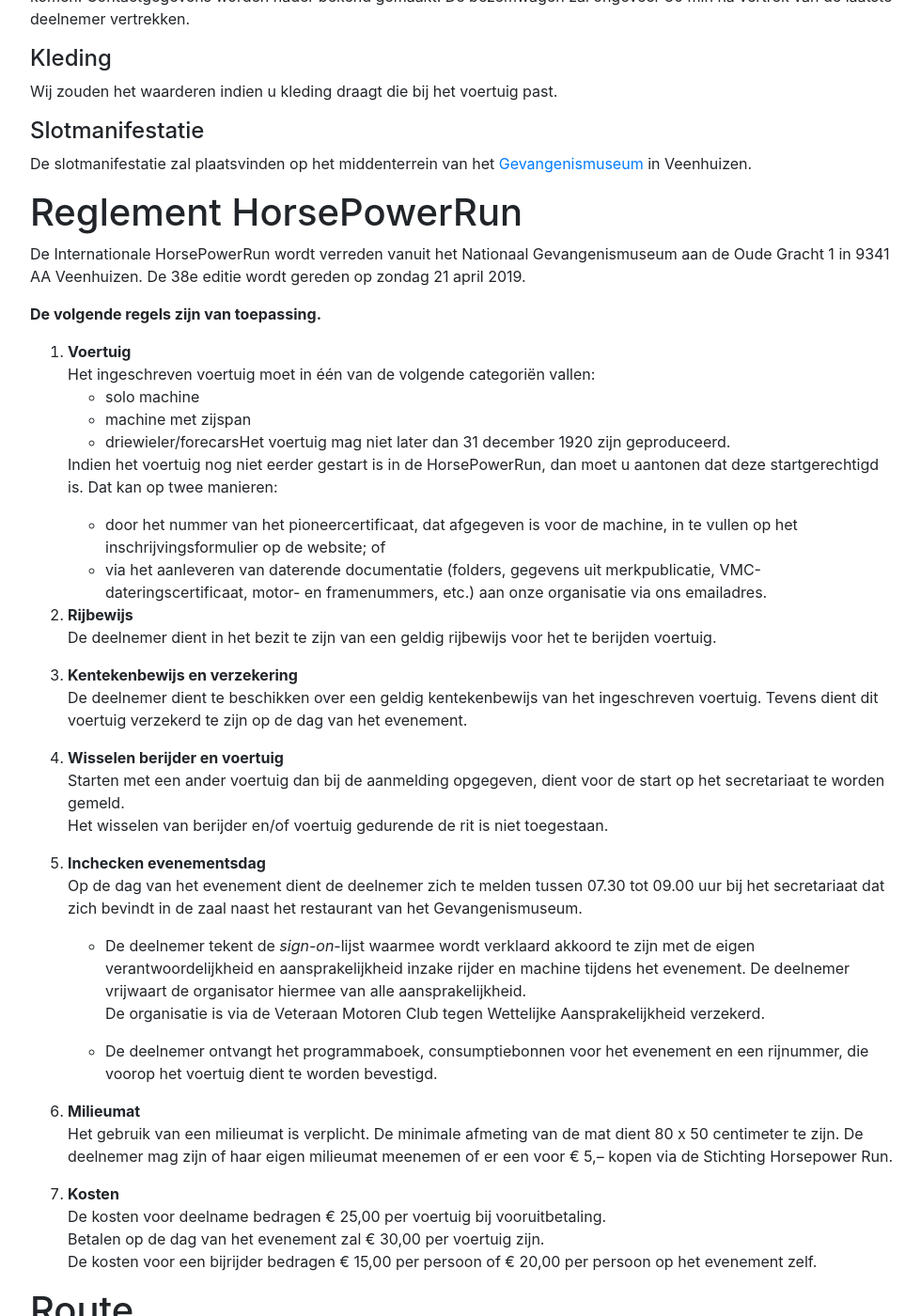
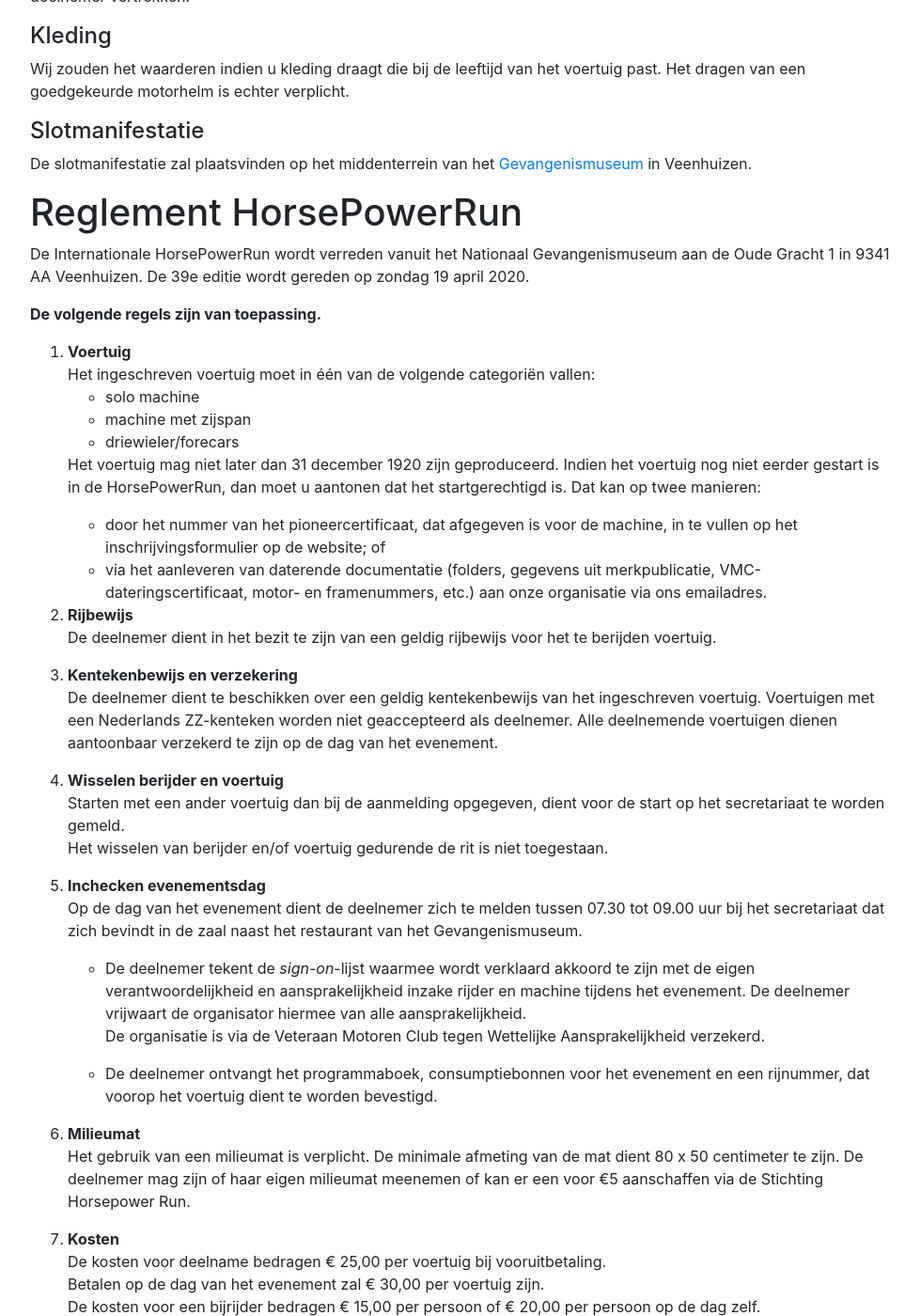
Before and after one commit to nielshuman/HorsePowerRun, a Jekyll site: the page built from nl/info.md, in a window 1280 px wide and 1400 px high, scrolled down 672 px. Shown: the whole window at 94% size, without its empty margins (148-1128 px from the left). Built offline with Jekyll 4.4.1, drawn with Linux system fonts in a browser that asks for light colours; some of the changed text lies outside the part shown.

Commit message:
Update info.md

```diff
--- a/nl/info.md
+++ b/nl/info.md
@@ -23,14 +22,14 @@
 Op de route rijdt een bezemwagen die uitvallers met hun machines oppikt. Er kan ook telefonisch contact opgenomen worden met de bezemwagen indien een deelnemer bijvoorbeeld van de route is geraakt om weer terug op de route te komen. Contactgegevens worden nader bekend gemaakt. De bezemwagen zal ongeveer 30 min na vertrek van de laatste deelnemer vertrekken.
 
 #### Kleding
-Wij zouden het waarderen indien u kleding draagt die bij het voertuig past.
+Wij zouden het waarderen indien u kleding draagt die bij de leeftijd van het voertuig past. Het dragen van een goedgekeurde motorhelm is echter verplicht.
 
 #### Slotmanifestatie
 De slotmanifestatie zal plaatsvinden op het middenterrein van het [Gevangenismuseum](http://www.gevangenismuseum.nl/) in Veenhuizen.
 
 # Reglement HorsePowerRun {#b}
 
-De Internationale HorsePowerRun wordt verreden vanuit het Nationaal Gevangenismuseum aan de Oude Gracht 1 in 9341 AA Veenhuizen. De 38e editie wordt gereden op zondag 21 april 2019.
+De Internationale HorsePowerRun wordt verreden vanuit het Nationaal Gevangenismuseum aan de Oude Gracht 1 in 9341 AA Veenhuizen. De 39e editie wordt gereden op zondag 19 april 2020.
 
 **De volgende regels zijn van toepassing.**
 
@@ -38,16 +37,17 @@
     Het ingeschreven voertuig moet in één van de volgende categoriën vallen:
     - solo machine
     - machine met zijspan
-    - driewieler/forecarsHet voertuig mag niet later dan 31 december 1920 zijn geproduceerd.
+    - driewieler/forecars
 
-    Indien het voertuig nog niet eerder gestart is in de HorsePowerRun, dan moet u aantonen dat deze startgerechtigd is. Dat kan op twee manieren:
+    Het voertuig mag niet later dan 31 december 1920 zijn geproduceerd.
+    Indien het voertuig nog niet eerder gestart is in de HorsePowerRun, dan moet u aantonen dat het 		startgerechtigd is. Dat kan op twee manieren:
     -  door het nummer van het pioneercertificaat, dat afgegeven is voor de machine, in te vullen op het inschrijvingsformulier op de website; of
     - via het aanleveren van daterende documentatie (folders, gegevens uit merkpublicatie, VMC-dateringscertificaat, motor- en framenummers, etc.) aan onze organisatie via ons emailadres.
 2.  **Rijbewijs**
     De deelnemer dient in het bezit te zijn van een geldig rijbewijs voor het te berijden voertuig.
 
 3.  **Kentekenbewijs en verzekering**
-    De deelnemer dient te beschikken over een geldig kentekenbewijs van het ingeschreven voertuig. Tevens dient dit voertuig verzekerd te zijn op de dag van het evenement.
+    De deelnemer dient te beschikken over een geldig kentekenbewijs van het ingeschreven voertuig. Voertuigen met een Nederlands ZZ-kenteken worden niet geaccepteerd als deelnemer. Alle deelnemende voertuigen dienen aantoonbaar verzekerd te zijn op de dag van het evenement.
 
 4.  **Wisselen berijder en voertuig**
     Starten met een ander voertuig dan bij de aanmelding opgegeven, dient voor de start op het secretariaat te worden gemeld.
@@ -59,13 +59,12 @@
     - De deelnemer tekent de _sign-on_-lijst waarmee wordt verklaard akkoord te zijn met de eigen verantwoordelijkheid en aansprakelijkheid inzake rijder en machine tijdens het evenement. De deelnemer vrijwaart de organisator hiermee van alle aansprakelijkheid.
         De organisatie is via de Veteraan Motoren Club tegen Wettelijke Aansprakelijkheid verzekerd.
 
-    - De deelnemer ontvangt het programmaboek, consumptiebonnen voor het evenement en een rijnummer, die voorop het voertuig dient te worden bevestigd.
+    - De deelnemer ontvangt het programmaboek, consumptiebonnen voor het evenement en een rijnummer, dat voorop het voertuig dient te worden bevestigd.
+
 6.  **Milieumat**
-    Het gebruik van een milieumat is verplicht. De minimale afmeting van de mat dient 80 x 50 centimeter te zijn. De deelnemer mag zijn of haar eigen milieumat meenemen of er een voor € 5,-- kopen via de Stichting Horsepower Run.
+    Het gebruik van een milieumat is verplicht. De minimale afmeting van de mat dient 80 x 50 centimeter te zijn. De deelnemer mag zijn of haar eigen milieumat meenemen of kan er een voor €5 aanschaffen via de Stichting Horsepower Run.
 
 7.  **Kosten**
     De kosten voor deelname bedragen € 25,00 per voertuig bij vooruitbetaling.
     Betalen op de dag van het evenement zal € 30,00 per voertuig zijn.
-    De kosten voor een bijrijder bedragen € 15,00 per persoon of € 20,00 per persoon op het evenement zelf.
-
-# Route {#c}
+    De kosten voor een bijrijder bedragen € 15,00 per persoon of € 20,00 per persoon op de dag zelf.
```
Also changed, not shown: other parts of nl/info.md (+2 -3 lines).
